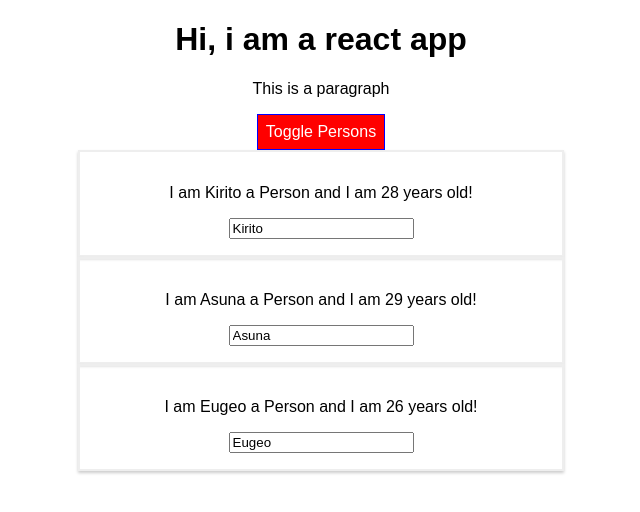
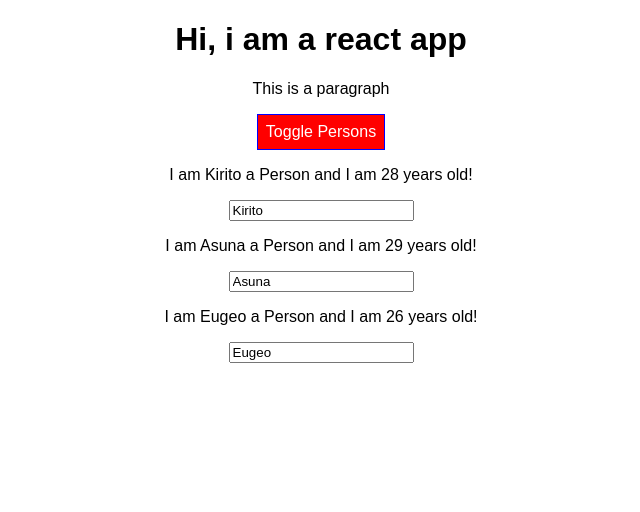
Before and after one commit to karthik137/react-complete-guide, a React (Create React App) app: page / in a window 1280 px wide. Both pictures are taken after a click on the button "Toggle Persons". Shown: the top 512 px of the page, without its empty margins (319-959 px from the left). Built offline with nearby package versions, Linux system fonts and the light colour scheme.

Commit message:
Styled components

```diff
--- a/package.json
+++ b/package.json
@@ -6,7 +6,8 @@
     "radium": "^0.26.0",
     "react": "^16.13.1",
     "react-dom": "^16.13.1",
-    "react-scripts": "1.1.5"
+    "react-scripts": "1.1.5",
+    "styled-components": "^5.1.1"
   },
   "scripts": {
     "start": "react-scripts start",
--- a/src/Person/Person.js
+++ b/src/Person/Person.js
@@ -1,6 +1,7 @@
 import React from 'react'
 import './Person.css';
-import Radium from 'radium'
+//import Radium from 'radium'
+import styled from 'styled-components'
 /**
  * A component is just a function which returns jsx
  */
@@ -11,6 +12,22 @@ import Radium from 'radium'
 //  }
 
 // ES6 equivalent to function
+
+const StyledDiv = styled.div`
+.Person {
+    width: 70%;
+    margin: auto;
+    border: 2px solid #eee;
+    box-shadow: 0 2px 3px #ccc;
+    padding: 16px;
+    text-align: center;
+}
+
+'@media (min-width: 500px)': {
+    width: '450px'
+}
+`
+
 const person = (props) => {
 const style = {
     '@media (min-width: 500px)': {
@@ -19,15 +36,21 @@ const style = {
 }
 // return <p>I am {props.name} a Person and I am {Math.floor(Math.random() * 20)} years old!</p>
 return (
-        <div className="Person" style={style}>
+        // <div className="Person" style={style}>
+        //     <p onClick={props.click}>I am {props.name} a Person and I am {props.age} years old!</p>
+        //     <p>{props.children}</p>
+        //     <input type="text" onChange={props.changed} value={props.name}/>
+        // </div>
+
+        <StyledDiv>
             <p onClick={props.click}>I am {props.name} a Person and I am {props.age} years old!</p>
             <p>{props.children}</p>
             <input type="text" onChange={props.changed} value={props.name}/>
-        </div>
 
-)
+        </StyledDiv>
+        )
 
 }
 
 
-export default Radium(person);
+export default person;
```
Also changed, not shown: 1 other file (tests, documents, lock files or other folders).
